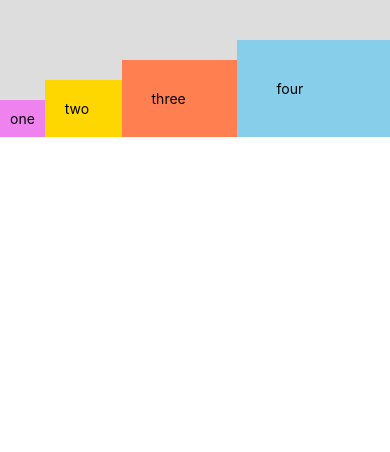
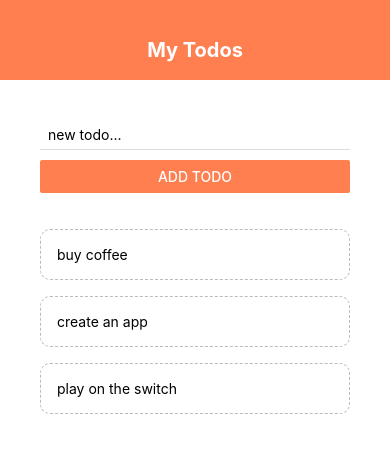
Before and after one commit to MechaChen/TheNetNinja_ReactNative, a React Native app: screen / in a window 390 px wide. Shown: the top 452 px of the page. Built offline with nearby package versions, Linux system fonts and the light colour scheme.

Commit message:
14. Flexbox Basics: Prevent List Overflow

```diff
--- a/App.js
+++ b/App.js
@@ -34,26 +34,25 @@
     }
 
     return (
-        <Sandbox />
-        // <TouchableWithoutFeedback onPress={() => {
-        //     Keyboard.dismiss();
-        //     console.log('dismissed keyboard');
-        // }}>
-        //     <View style={styles.container}>
-        //         <Header />
-        //         <View style={styles.content}>
-        //             <AddTodo submitHandler={submitHandler}/>
-        //             <View style={styles.list}>
-        //                 <FlatList
-        //                     data={todos}
-        //                     renderItem={({ item }) => (
-        //                         <TodoItem item={item} pressHandler={pressHandler}/>
-        //                     )}
-        //                 />
-        //             </View>
-        //         </View>
-        //     </View>
-        // </TouchableWithoutFeedback>
+        <TouchableWithoutFeedback onPress={() => {
+            Keyboard.dismiss();
+            console.log('dismissed keyboard');
+        }}>
+            <View style={styles.container}>
+                <Header />
+                <View style={styles.content}>
+                    <AddTodo submitHandler={submitHandler}/>
+                    <View style={styles.list}>
+                        <FlatList
+                            data={todos}
+                            renderItem={({ item }) => (
+                                <TodoItem item={item} pressHandler={pressHandler}/>
+                            )}
+                        />
+                    </View>
+                </View>
+            </View>
+        </TouchableWithoutFeedback>
     );
 }
 
@@ -63,9 +62,11 @@
         backgroundColor: '#fff',
     },
     content: {
-        padding: 40
+        flex: 1,
+        padding: 40,
     },
     list: {
-        marginTop: 20
+        flex: 1,
+        marginTop: 20,
     }
 });
```
